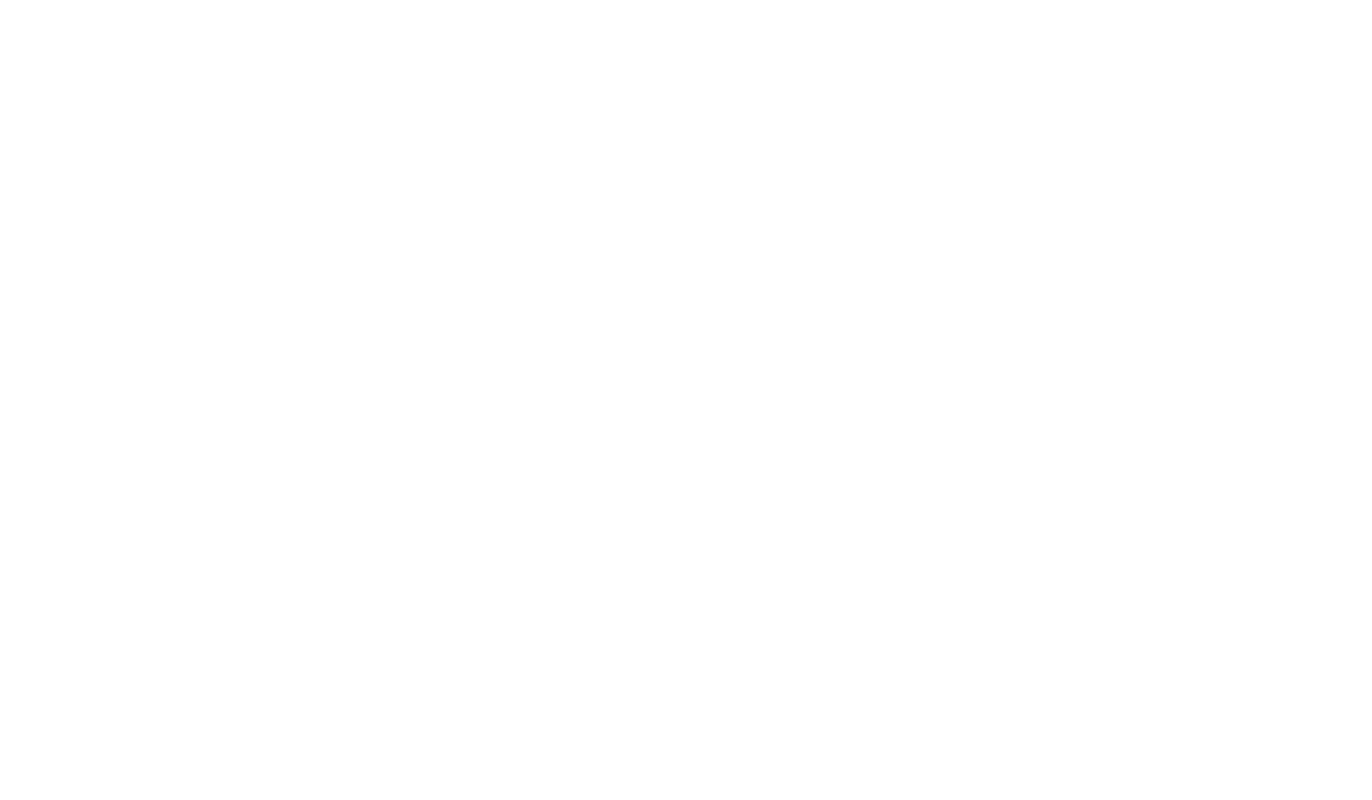
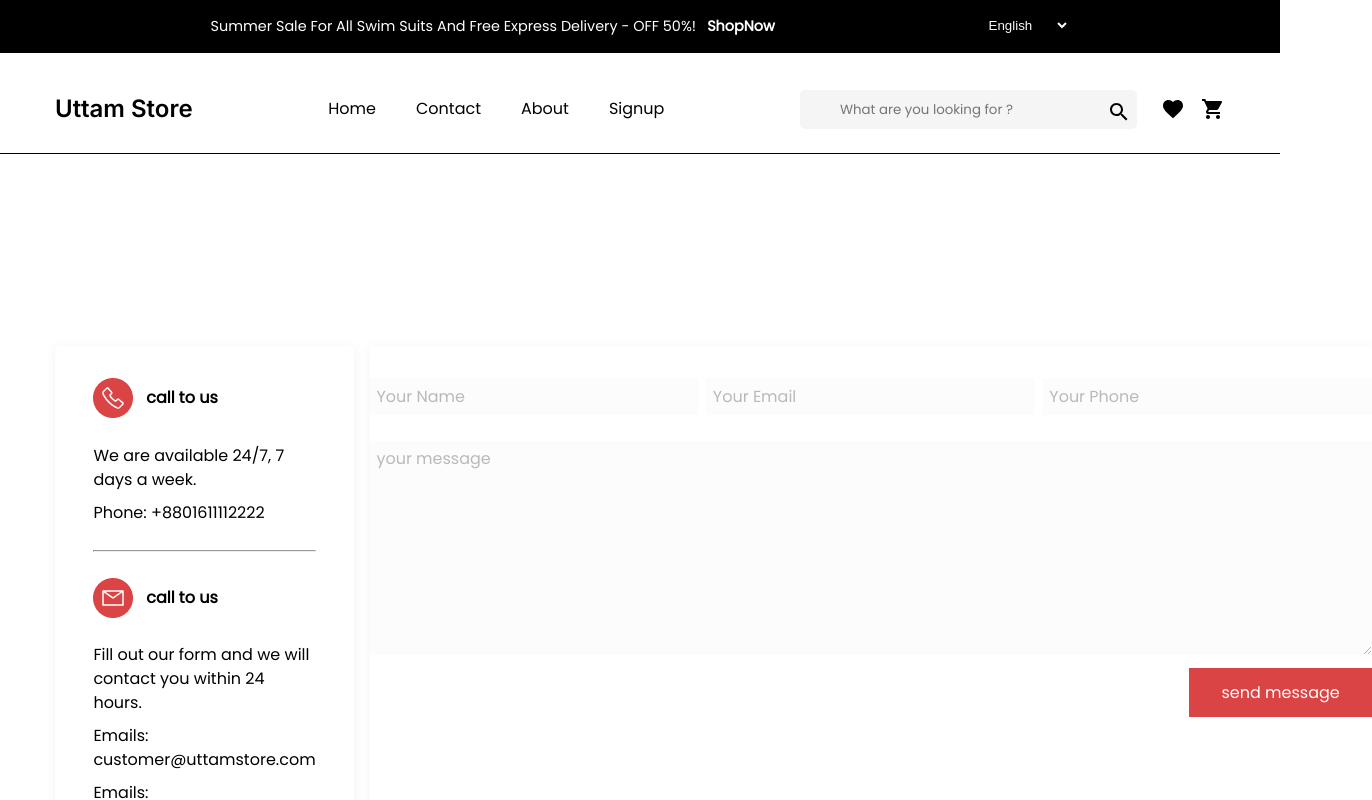
Before and after one commit to uttampun44/uttam-store, a React (Vite) app: page /contact in a window 1280 px wide. Before the commit this address had no page. Shown: the top 800 px of the page, 1372 px wide, since content can reach past the window. Built offline with nearby package versions, Linux system fonts and the light colour scheme.

Commit message:
contact page done

```diff
--- a/src/App.jsx
+++ b/src/App.jsx
@@ -3,6 +3,9 @@ import Addtocart from './Components/Addtocart/Addtocart';
 import  './scss/main.scss';
 import Singup from './Components/Signup/Signup';
 import Login from './Components/Login/Login';
+import Contact from './Components/Contact/Contact';
+
+
 import { BrowserRouter, Route, Routes } from "react-router-dom"
 
 function App() {
@@ -15,6 +18,7 @@ function App() {
                      <Route exact path='/addtocart' element={ <Addtocart />}></Route>
                      <Route exact path='/signup' element={<Singup />}></Route>
                      <Route exact path='/login' element={<Login />}></Route>
+                     <Route exact path='/contact' element={<Contact />}></Route>
                   </Routes>
              </div>
     </BrowserRouter>
--- /dev/null
+++ b/src/Components/Contact/Contact.jsx
@@ -0,0 +1,66 @@
+import React from 'react'
+import Header from '../Header/Header';
+import Footer from '../Footer/Footer';
+
+function Contact() {
+  return (
+
+    <div>
+              <Header />
+
+                <section>
+                     <div className='contact-section'>
+                         <div className='call-write-us'>
+                               <div className='call-us'>
+                                    <div className='call-img'>
+                                        <img src='/src/assets/icons-phone.png'/>
+                                        <p>call to us</p>
+                                    </div>
+
+                                    <div className='available'>
+                                      <p>We are available 24/7, 7 days a week.</p>
+                                      <p>Phone: +8801611112222</p>
+                                    </div>
+                               </div>
+                                   <hr></hr>
+                               <div className='write-us'>
+                                  <div className='write-img'>
+                                        <img src='/src/assets/icons-mail.png'/>
+                                        <p>call to us</p>
+                                    </div>
+
+                                    <div className='emaildetails'>
+                                      <p>Fill out our form and we will contact you within 24 hours.</p>
+                                      <p>Emails: customer@uttamstore.com</p>
+                                      <p>Emails: support@uttamstore.com</p>
+                                    </div>
+                               </div>
+                         </div>
+
+                         <div className='sendmessage-section'>
+                              <form method='post'>
+                                   <div className='name-email-phone'>
+                                         <input placeholder='Your Name' type='text' autoComplete='false'/>
+                                         <input placeholder='Your Email' type='email' autoComplete='false'/>
+                                         <input placeholder='Your Phone' type='text' autoComplete='false'/>
+                                   </div>
+
+                                   <div className='message'>
+                                        <div className='message-textarea'>
+                                          <textarea placeholder='your message'></textarea>
+                                        </div>
+                                        <div className='send-message'>
+                                             <input type='submit' value="send message" />
+                                        </div>
+                                   </div>
+                              </form>
+                         </div>
+                     </div>
+               </section>
+                <Footer />
+
+       </div>
+  )
+}
+
+export default Contact
--- a/src/scss/abstract/_variables.scss
+++ b/src/scss/abstract/_variables.scss
@@ -487,3 +487,104 @@ header{
                     }
              }
       }
+
+
+      // contact page
+
+
+.contact-section{
+
+   .call-write-us{
+
+         .call-img{
+                p{
+                   font-family: $secondary-font-family;
+                   line-height: 24px;
+                   font-size: $font-size-normal;
+                   font-weight: 600;
+              }
+           }
+             .available{
+                p{
+                   font-family: $secondary-font-family;
+                   font-weight: $font-weight-normal;
+                   font-size: $font-size-normal;
+                   line-height: 24px;
+             }
+         }
+
+         .write-us{
+              .write-img{
+                  p{
+                     font-family: $secondary-font-family;
+                     line-height: 24px;
+                     font-size: $font-size-normal;
+                     font-weight: 600;
+              }
+          }
+
+          .emaildetails{
+                p{
+                   font-family: $secondary-font-family;
+                   font-weight: $font-weight-normal;
+                   font-size: $font-size-normal;
+                   line-height: 24px;
+             }
+          }
+        }
+       }
+       .sendmessage-section{
+
+        .name-email-phone{
+
+                input[type="text"], input[type="email"]{
+                            font-family: $secondary-font-family;
+                            font-size: $font-size-normal;
+                            font-weight: $font-weight-normal;
+                            line-height: 24px;
+                            color: $primary-font--color;
+                            opacity: .5;
+                            outline: none;
+                            border: none;
+                            background: #FAFAFA;
+                            padding: .5vw;
+                        }
+               }
+
+      .message{
+           .message-textarea{
+                    height: 30vh;
+
+                    textarea{
+                             height: 100%;
+                            font-family: $secondary-font-family;
+                            font-size: $font-size-normal;
+                            font-weight: $font-weight-normal;
+                            line-height: 24px;
+                            color: $primary-font--color;
+                            opacity: .5;
+                            outline: none;
+                            border: none;
+                            background: #FAFAFA;
+                            padding: .5vw;
+                  }
+             }
+
+        .send-message{
+                 input[type="submit"]{
+                       padding: 1vw 2.5vw;
+                       background: $font-items-color;
+                       font-family: $secondary-font-family;
+                       font-size: $font-size-normal;
+                       font-weight: $font-weight-normal;
+                       line-height: 24px;
+                       color: $secondary-font-color;
+                       outline: none;
+                       border: none;
+                       cursor: pointer;
+            }
+        }
+    }
+  }
+
+}
--- a/src/scss/main.scss
+++ b/src/scss/main.scss
@@ -3,4 +3,5 @@
 @import 'page/home';
 @import 'page/signup';
 @import 'page/login';
+@import 'page/contact';
 @import 'abstract/variables'
--- /dev/null
+++ b/src/scss/page/_contact.scss
@@ -0,0 +1,77 @@
+.contact-section{
+    display: flex;
+    max-width: 1170px;
+    margin-left: auto;
+    margin-right: auto;
+    gap: 16px;
+    margin-top: 15vw;
+    margin-bottom: 15vw;
+
+      .call-write-us{
+          flex:  .3;
+          background: #FFFFFF;
+          box-shadow: 0px 1px 13px rgba(0, 0, 0, 0.05);
+          border-radius: 4px;
+          padding: 2.5vw 3vw;
+           .call-us{
+            display: grid;
+            margin-bottom: 2vw;
+                .call-img{
+                    display: flex;
+                    align-items: center;
+                    gap: 1vw;
+                }
+                .available{
+                    margin-top: 2vw;
+                    display: grid;
+                    row-gap: .7vw;
+                }
+           }
+      }
+
+      .write-us{
+           display: grid;
+           margin-top: 2vw;
+           .write-img{
+                display: flex;
+                align-items: center;
+                gap: 1vw;
+           }
+
+           .emaildetails{
+               margin-top: 2vw;
+              display: grid;
+              row-gap: .7vw;
+           }
+      }
+
+      .sendmessage-section{
+        flex: .7;
+        background: #FFFFFF;
+        box-shadow: 0px 1px 13px rgba(0, 0, 0, 0.05);
+        border-radius: 4px;
+        display: grid;
+        justify-items: center;
+
+        .name-email-phone{
+            display: flex;
+            align-items: center;
+            padding-top: 2.5vw;
+            padding-bottom: 1vw;
+            gap: .6vw;
+        }
+
+           .message{
+                .message-textarea{
+                    padding: 1vw 0vw;
+                    textarea{
+                        width: 100%;
+                    }
+                }
+                .send-message{
+                    text-align: end;
+                }
+           }
+    }
+
+}
```
Also changed, not shown: src/assets/icons-mail.png (added), src/assets/icons-phone.png (added).
